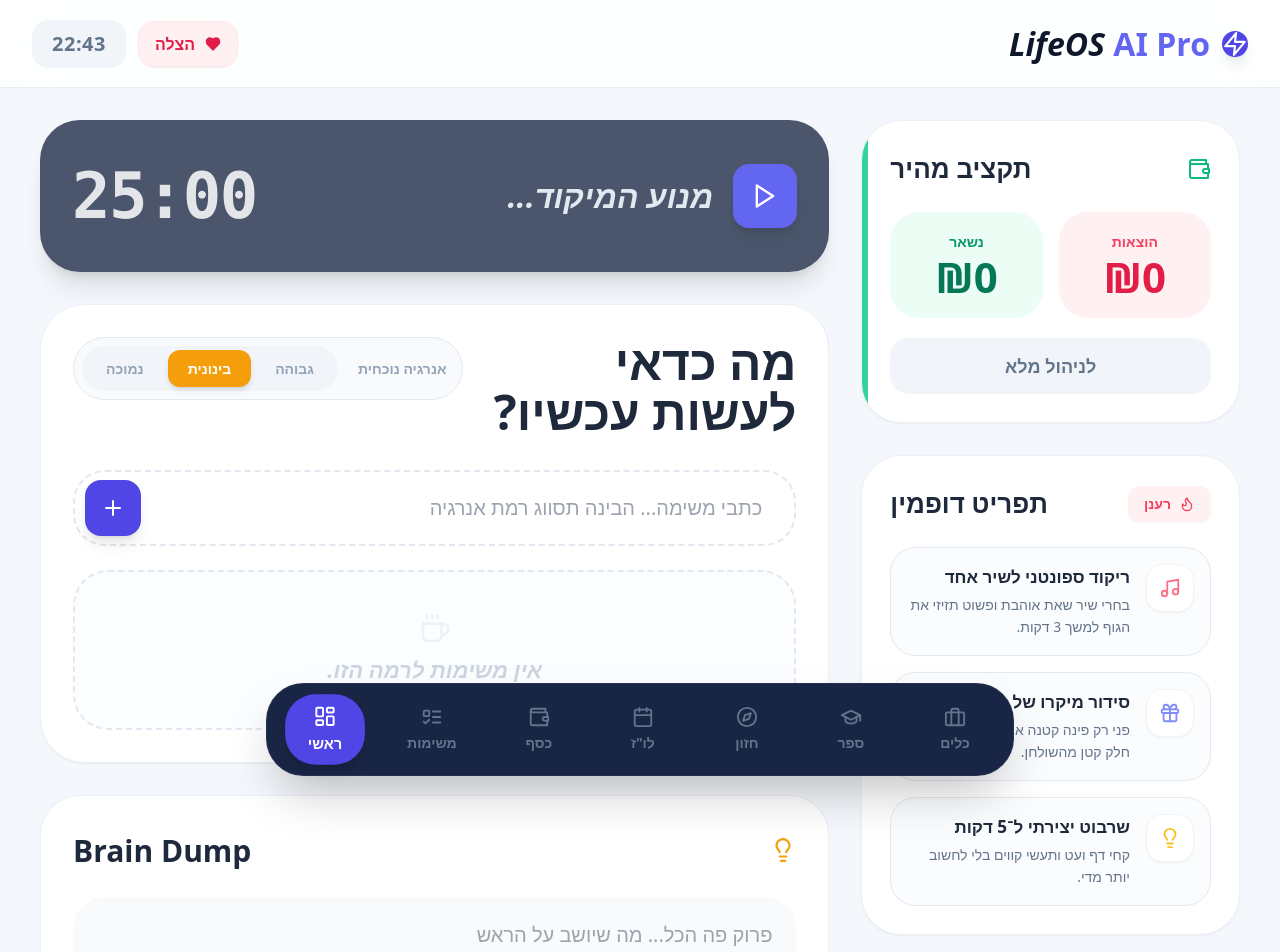
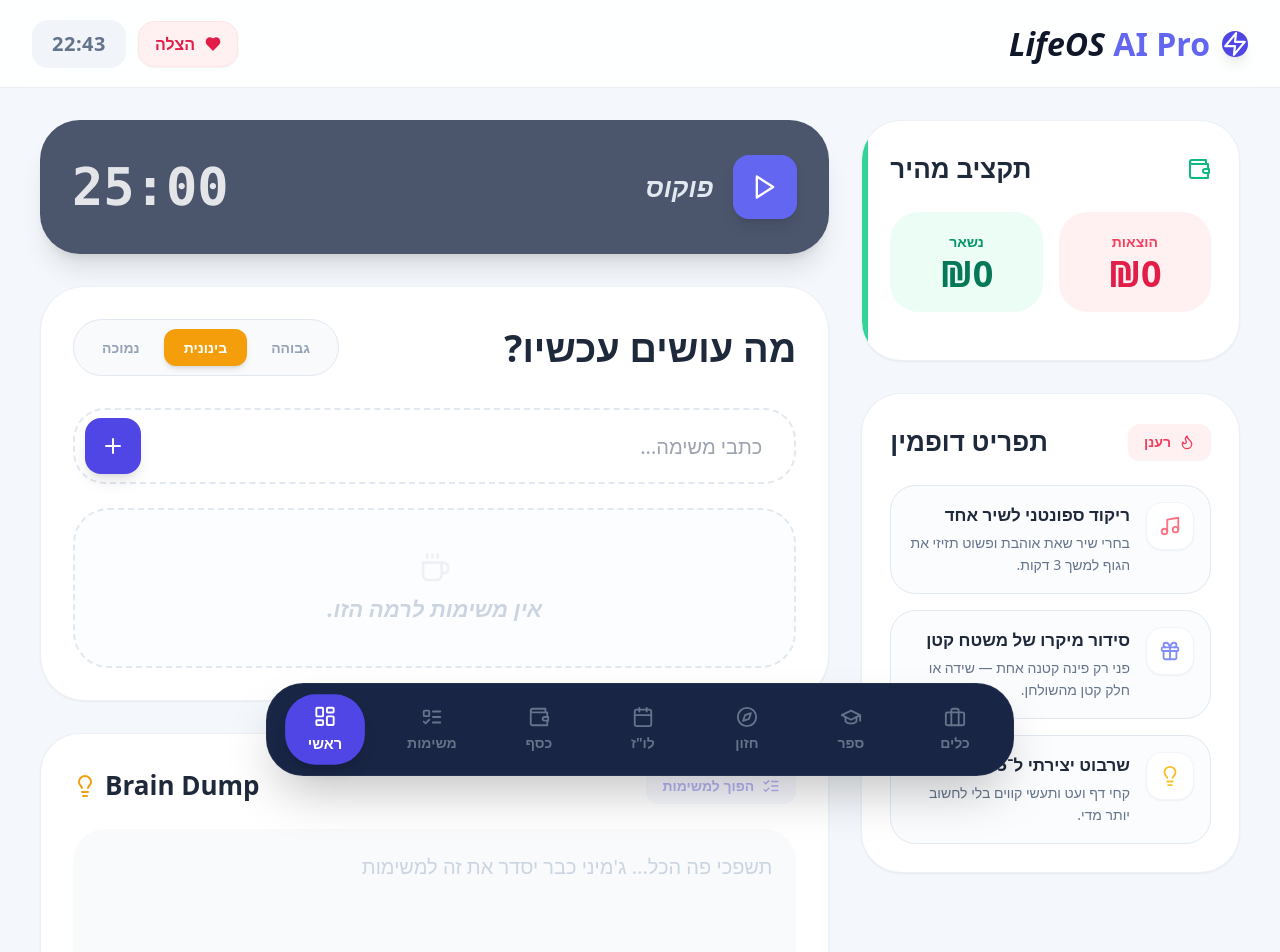
Before and after one commit to betzalel123/my-life-os, a React (Vite) app: page / in a window 1280 px wide. Shown: the top 952 px of the page. Built offline with nearby package versions, Linux system fonts and the light colour scheme.

Commit message:
Update DashboardSection.jsx

```diff
--- a/src/sections/DashboardSection.jsx
+++ b/src/sections/DashboardSection.jsx
@@ -2,7 +2,7 @@ import React, { useState } from 'react';
 import {
   Wallet, Calendar, Target, Sparkles, Gift, Lightbulb,
   Flame, Coffee, Plus, Circle, CheckCircle2, Trash2,
-  Play, Pause, Dices, RefreshCw, Smile, Music, Zap, AlertTriangle, Loader2
+  Play, Pause, Dices, RefreshCw, Smile, Music, Zap, AlertTriangle, Loader2, ListChecks
 } from 'lucide-react';
 
 const IconMap = { Sparkles, Gift, Lightbulb, Coffee, Flame, Smile, Music, Zap };
@@ -19,30 +19,66 @@ export default function DashboardSection({
   ]);
   const [isLoadingGemini, setIsLoadingGemini] = useState(false);
   const [isAddingTask, setIsAddingTask] = useState(false);
+  const [isProcessingDump, setIsProcessingDump] = useState(false);
 
+  // פונקציית הפיכת Brain Dump למשימות
+  const processBrainDump = async () => {
+    if (!brainDump.trim()) return;
+    setIsProcessingDump(true);
+
+    const dumpPrompt = `
+      קח את טקסט ה-"Brain Dump" הבא: "${brainDump}"
+      1. נתח אותו וחלץ ממנו משימות קונקרטיות לביצוע.
+      2. לכל משימה, קבע רמת אנרגיה (high, medium, low) לפי הקושי.
+      3. תחזיר אך ורק אובייקט JSON במבנה הזה:
+      {
+        "newTasks": [
+          { "text": "שם המשימה בעברית", "energy": "high/medium/low" }
+        ]
+      }
+    `;
+
+    try {
+      const response = await fetch('/api/gemini', {
+        method: 'POST',
+        headers: { 'Content-Type': 'application/json' },
+        body: JSON.stringify({ prompt: dumpPrompt })
+      });
+
+      const data = await response.json();
+
+      if (data.newTasks && data.newTasks.length > 0) {
+        const processedTasks = data.newTasks.map(t => ({
+          id: Date.now() + Math.random(),
+          text: t.text,
+          completed: false,
+          energyRequired: t.energy
+        }));
+
+        setTasks([...tasks, ...processedTasks]);
+        setBrainDump('');
+        alert(`הצלחתי לחלץ ${processedTasks.length} משימות!`);
+      }
+    } catch (error) {
+      console.error("Failed to process dump:", error);
+    } finally {
+      setIsProcessingDump(false);
+    }
+  };
+
+  // הוספת משימה חכמה עם סיווג אנרגיה
   const handleSmartAddTask = async (e) => {
     e.preventDefault();
     if (!newTask.trim()) return;
-
     setIsAddingTask(true);
 
-    // פרומפט משופר ומדויק יותר למניעת Bias של "הכל אנרגיה נמוכה"
     const energyPrompt = `
-      אתה מומחה לניהול זמן ואנרגיה. תפקידך לנתח את המשימה הבאה: "${newTask}"
-      ולקבוע את רמת האנרגיה המדויקת שהיא דורשת.
-
-      קריטריונים לסיווג:
-      - "high": משימות שדורשות ריכוז שיא, מאמץ מוחי כבד, פתרון בעיות מורכבות, למידה של חומר חדש, או מאמץ פיזי מתיש.
-        (למשל: כתיבת קוד, למידה למבחן, תכנון פרויקט, אימון כושר, שיחה רגשית מורכבת).
-      - "medium": משימות שדורשות תשומת לב אבל הן שגרתיות או מוכרות.
-        (למשל: מענה למיילים, קניות בסופר, סידור הבית, בישול ארוחה, פגישת עדכון).
-      - "low": משימות טכניות, חזרתיות, שאפשר לעשות גם כשעייפים מאוד או בלי לחשוב.
-        (למשל: שטיפת כוס, הוצאת זבל, גלילה בפיד, השקיית עציץ, תיוק דפים).
-
-      חשוב מאוד: אל תהיה עצלן בסיווג. אם המשימה דורשת יותר מ-5 דקות של מחשבה או מאמץ, היא כנראה medium או high.
-
-      תחזיר אך ורק אובייקט JSON תקין במבנה הבא:
-      { "energy": "high" } או { "energy": "medium" } או { "energy": "low" }
+      נתח את המשימה: "${newTask}".
+      קבע רמת אנרגיה:
+      - high: ריכוז עמוק/מאמץ כבד.
+      - medium: עבודה רגילה/סידורים.
+      - low: משהו קליל/אוטומטי.
+      תחזיר JSON בלבד: { "energy": "level" }
     `;
 
     try {
@@ -51,36 +87,30 @@ export default function DashboardSection({
         headers: { 'Content-Type': 'application/json' },
         body: JSON.stringify({ prompt: energyPrompt })
       });
-
       const data = await response.json();
-      // מוודאים שהערך שחזר הוא אחד משלושת האפשרויות
       const detectedEnergy = (['high', 'medium', 'low'].includes(data.energy)) ? data.energy : 'medium';
 
-      const taskObj = {
-        id: Date.now(),
-        text: newTask,
-        completed: false,
-        energyRequired: detectedEnergy
-      };
-
-      setTasks([...tasks, taskObj]);
+      setTasks([...tasks, { id: Date.now(), text: newTask, completed: false, energyRequired: detectedEnergy }]);
       setNewTask('');
       setEnergyLevel(detectedEnergy);
     } catch (error) {
-      console.error("Failed to analyze task energy:", error);
-      addTask(e);
+      console.error(error);
     } finally {
       setIsAddingTask(false);
     }
   };
 
+  // רענון תפריט דופמין עם אייקונים וצבעים מותאמים
   const refreshDopamineMenu = async () => {
     setIsLoadingGemini(true);
     try {
       const dopaminePrompt = `
         תייצר 3 רעיונות קצרים ופשוטים להפסקות דופמין בעברית.
-        פורמט JSON בלבד:
-        { "options": [{ "title": "...", "desc": "...", "iconName": "Sparkles", "accent": "text-rose-400" }] }
+        עבור כל רעיון, בחר אייקון מתאים מהרשימה: Music, Coffee, Flame, Smile, Zap, Lightbulb, Gift, Sparkles.
+        בחר צבע אקסנט מתאים: text-rose-400, text-indigo-400, text-amber-400, text-emerald-400.
+
+        חובה להחזיר JSON בלבד במבנה:
+        { "options": [{ "title": "כותרת", "desc": "תיאור", "iconName": "שם האייקון", "accent": "הצבע" }] }
       `;
       const response = await fetch('/api/gemini', {
         method: 'POST',
@@ -88,9 +118,11 @@ export default function DashboardSection({
         body: JSON.stringify({ prompt: dopaminePrompt })
       });
       const data = await response.json();
-      if (data && data.options) setDopamineOptions(data.options);
+      if (data && data.options) {
+        setDopamineOptions(data.options);
+      }
     } catch (error) {
-      console.error(error);
+      console.error("Dopamine refresh failed:", error);
     } finally {
       setIsLoadingGemini(false);
     }
@@ -107,27 +139,24 @@ export default function DashboardSection({
   return (
     <div className="grid grid-cols-1 lg:grid-cols-12 gap-8 items-start">
 
+      {/* עמודה שמאלית - תקציב ודופמין */}
       <div className="lg:col-span-4 space-y-8">
-
         <section className="bg-white rounded-[2.5rem] p-7 shadow-sm border border-slate-200/60 relative overflow-hidden">
           <div className="absolute top-0 left-0 h-full w-1.5 bg-emerald-400" />
           <div className="flex items-center justify-between mb-6">
             <Wallet className="text-emerald-500" size={24} />
             <h2 className="text-[26px] font-black text-slate-800">תקציב מהיר</h2>
           </div>
-          <div className="grid grid-cols-2 gap-4 mb-5">
-            <div className="bg-rose-50 rounded-[1.8rem] p-5 text-center">
+          <div className="grid grid-cols-2 gap-4 mb-5 text-center">
+            <div className="bg-rose-50 rounded-[1.8rem] p-5">
               <div className="text-rose-500 text-sm font-black mb-1">הוצאות</div>
-              <div className="text-[36px] xl:text-[42px] font-black text-rose-600 leading-none">₪0</div>
+              <div className="text-[36px] font-black text-rose-600 leading-none">₪0</div>
             </div>
-            <div className="bg-emerald-50 rounded-[1.8rem] p-5 text-center">
+            <div className="bg-emerald-50 rounded-[1.8rem] p-5">
               <div className="text-emerald-600 text-sm font-black mb-1">נשאר</div>
-              <div className="text-[36px] xl:text-[42px] font-black text-emerald-700 leading-none">₪0</div>
+              <div className="text-[36px] font-black text-emerald-700 leading-none">₪0</div>
             </div>
           </div>
-          <button className="w-full h-[56px] rounded-[1.2rem] bg-slate-100 hover:bg-slate-200 transition-colors text-slate-500 font-black text-lg">
-            לניהול מלא
-          </button>
         </section>
 
         <section className="bg-white rounded-[2.5rem] p-7 shadow-sm border border-slate-200/60 min-h-[400px]">
@@ -135,21 +164,20 @@ export default function DashboardSection({
             <button
               onClick={refreshDopamineMenu}
               disabled={isLoadingGemini}
-              className={`px-4 py-2 rounded-xl bg-rose-50 text-rose-500 font-black text-sm flex items-center gap-2 transition-all ${isLoadingGemini ? 'opacity-50 cursor-not-allowed' : 'hover:bg-rose-100 shadow-sm'}`}
+              className={`px-4 py-2 rounded-xl bg-rose-50 text-rose-500 font-black text-sm flex items-center gap-2 transition-all ${isLoadingGemini ? 'opacity-50' : 'hover:bg-rose-100 shadow-sm'}`}
             >
               {isLoadingGemini ? <RefreshCw size={16} className="animate-spin" /> : <Flame size={16} />}
               {isLoadingGemini ? 'מייצר...' : 'רענן'}
             </button>
             <h2 className="text-[26px] font-black text-slate-800">תפריט דופמין</h2>
           </div>
-
           <div className="space-y-4">
-            {dopamineOptions.map((card, index) => {
+            {dopamineOptions.map((card, i) => {
               const IconComponent = IconMap[card.iconName] || Sparkles;
               return (
-                <div key={index} className="rounded-[1.6rem] border border-slate-200 bg-slate-50/60 p-4 flex items-start gap-4 hover:bg-white transition-all cursor-pointer">
+                <div key={i} className="rounded-[1.6rem] border border-slate-200 bg-slate-50/60 p-4 flex items-start gap-4 hover:bg-white hover:shadow-sm transition-all cursor-pointer">
                   <div className="w-12 h-12 rounded-2xl bg-white flex items-center justify-center shrink-0 shadow-sm border border-slate-100">
-                    <IconComponent size={22} className={card.accent || 'text-indigo-400'} />
+                    <IconComponent size={22} className={card.accent || 'text-rose-400'} />
                   </div>
                   <div className="text-right">
                     <div className="font-black text-[17px] text-slate-800">{card.title}</div>
@@ -160,49 +188,33 @@ export default function DashboardSection({
             })}
           </div>
         </section>
-
       </div>
 
+      {/* עמודה ימנית - טיימר ומשימות */}
       <div className="lg:col-span-8 space-y-8">
-
         <section className="bg-[#4b566d] text-white rounded-[2.5rem] px-8 py-7 shadow-xl flex items-center justify-between">
           <div className="flex items-center gap-5">
-            <button
-              onClick={() => setIsTimerRunning(!isTimerRunning)}
-              className="w-16 h-16 bg-indigo-500 hover:bg-indigo-400 rounded-2xl flex items-center justify-center transition-all shadow-lg active:scale-95 shrink-0"
-            >
+            <button onClick={() => setIsTimerRunning(!isTimerRunning)} className="w-16 h-16 bg-indigo-500 hover:bg-indigo-400 rounded-2xl flex items-center justify-center transition-all shadow-lg active:scale-95">
               {isTimerRunning ? <Pause size={28} /> : <Play size={28} />}
             </button>
-            <h2 className="text-[26px] xl:text-[32px] font-black italic text-slate-200 leading-none">
-              מנוע המיקוד...
-            </h2>
+            <h2 className="text-[26px] font-black italic text-slate-200 leading-none">פוקוס</h2>
           </div>
-          <div className="text-[52px] xl:text-[64px] font-mono font-black tracking-tight opacity-85">
-            {formatTime(timeLeft)}
-          </div>
+          <div className="text-[52px] font-mono font-black opacity-85">{formatTime(timeLeft)}</div>
         </section>
 
         <section className="bg-white rounded-[2.8rem] p-8 shadow-sm border border-slate-200/60 min-h-[400px]">
-          <div className="flex flex-col xl:flex-row xl:items-start justify-between gap-5 mb-8">
-            <h2 className="text-[38px] xl:text-[48px] leading-[1.05] font-black text-slate-800 text-right">
-              מה כדאי לעשות עכשיו?
-            </h2>
-
-            <div className="flex items-center bg-slate-50 rounded-[2rem] border border-slate-200 p-2 gap-3 mt-2 xl:mt-0">
-              <span className="text-slate-400 font-bold text-sm px-2 whitespace-nowrap">אנרגיה נוכחית</span>
-              <div className="flex items-center bg-slate-100 rounded-[1.5rem] p-1 gap-1">
+          <div className="flex flex-col xl:flex-row justify-between gap-5 mb-8">
+            <h2 className="text-[38px] font-black text-slate-800 text-right">מה עושים עכשיו?</h2>
+            <div className="flex items-center bg-slate-50 rounded-[2rem] border border-slate-200 p-2 gap-1">
               {['high', 'medium', 'low'].map((lvl) => (
                 <button
                   key={lvl}
                   onClick={() => setEnergyLevel(lvl)}
-                    className={`px-5 py-2 rounded-xl text-[14px] font-black transition-all ${
-                      energyLevel === lvl ? 'bg-amber-500 text-white shadow-md' : 'text-slate-400 hover:bg-slate-200/60'
-                    }`}
+                  className={`px-5 py-2 rounded-xl text-[14px] font-black transition-all ${energyLevel === lvl ? 'bg-amber-500 text-white shadow-md' : 'text-slate-400 hover:bg-slate-200/60'}`}
                 >
                   {lvl === 'high' ? 'גבוהה' : lvl === 'medium' ? 'בינונית' : 'נמוכה'}
                 </button>
               ))}
-              </div>
             </div>
           </div>
 
@@ -211,56 +223,64 @@ export default function DashboardSection({
               type="text"
               value={newTask}
               onChange={(e) => setNewTask(e.target.value)}
-              placeholder="כתבי משימה... הבינה תסווג רמת אנרגיה"
+              placeholder="כתבי משימה..."
               className="w-full h-[76px] bg-white border-2 border-dashed border-slate-200 rounded-[2rem] py-4 pr-8 pl-24 text-xl outline-none focus:border-indigo-300 transition-all text-slate-700"
               disabled={isAddingTask}
             />
             <button
               type="submit"
               disabled={isAddingTask}
-              className="absolute left-3 top-1/2 -translate-y-1/2 w-14 h-14 bg-indigo-600 hover:bg-indigo-500 transition-colors text-white rounded-2xl flex items-center justify-center shadow-lg disabled:opacity-50"
+              className="absolute left-3 top-1/2 -translate-y-1/2 w-14 h-14 bg-indigo-600 text-white rounded-2xl flex items-center justify-center shadow-lg"
             >
               {isAddingTask ? <Loader2 size={24} className="animate-spin" /> : <Plus size={24} />}
             </button>
           </form>
 
+          <div className="space-y-3">
             {filteredTasks.length === 0 ? (
               <div className="h-[160px] rounded-[2.2rem] border-2 border-dashed border-slate-200 bg-slate-50/40 flex flex-col items-center justify-center text-slate-300 italic text-[22px] font-black gap-2">
                 <Coffee size={32} className="opacity-30" />
                 אין משימות לרמה הזו.
               </div>
             ) : (
-            <div className="space-y-3">
-              {filteredTasks.map((task) => (
-                <div key={task.id} className="rounded-[1.7rem] border border-slate-200 bg-slate-50 px-6 py-5 flex items-center gap-4 hover:shadow-sm transition-all cursor-pointer">
+              filteredTasks.map((task) => (
+                <div key={task.id} className="rounded-[1.7rem] border border-slate-200 bg-slate-50 px-6 py-5 flex items-center gap-4 hover:shadow-sm transition-all">
                   <button type="button" onClick={() => toggleTask(task.id)}>
-                    {task.completed ? <CheckCircle2 className="text-emerald-500" size={26} /> : <Circle className="text-slate-300 hover:text-indigo-300" size={26} />}
+                    {task.completed ? <CheckCircle2 className="text-emerald-500" size={26} /> : <Circle className="text-slate-300" size={26} />}
                   </button>
-                  <div className="flex-1 text-right">
-                    <div className={`text-xl font-black ${task.completed ? 'text-slate-400 line-through' : 'text-slate-800'}`}>{task.text}</div>
-                  </div>
-                  <button type="button" onClick={() => deleteTask(task.id)} className="text-slate-300 hover:text-rose-500 transition-colors">
+                  <div className={`flex-1 text-right font-black text-xl ${task.completed ? 'text-slate-400 line-through' : 'text-slate-800'}`}>{task.text}</div>
+                  <button type="button" onClick={() => deleteTask(task.id)} className="text-slate-300 hover:text-rose-500">
                     <Trash2 size={20} />
                   </button>
                 </div>
-              ))}
+              ))
+            )}
           </div>
-          )}
         </section>
 
-        <section className="bg-white rounded-[2.5rem] p-8 shadow-sm border border-slate-200/60 min-h-[330px]">
+        {/* Brain Dump עם כפתור המרה חכם */}
+        <section className="bg-white rounded-[2.5rem] p-8 shadow-sm border border-slate-200/60">
           <div className="flex items-center justify-between mb-6">
-            <Lightbulb className="text-amber-500" size={26} />
-            <h2 className="text-[26px] xl:text-[30px] font-black text-slate-800">Brain Dump</h2>
+            <button
+              onClick={processBrainDump}
+              disabled={isProcessingDump || !brainDump.trim()}
+              className={`px-4 py-2 rounded-xl bg-indigo-50 text-indigo-600 font-black text-sm flex items-center gap-2 transition-all ${isProcessingDump || !brainDump.trim() ? 'opacity-40 cursor-not-allowed' : 'hover:bg-indigo-100 shadow-sm'}`}
+            >
+              {isProcessingDump ? <Loader2 size={16} className="animate-spin" /> : <ListChecks size={18} />}
+              {isProcessingDump ? 'מנתח...' : 'הפוך למשימות'}
+            </button>
+            <h2 className="text-[26px] font-black text-slate-800 flex items-center gap-2">
+              Brain Dump
+              <Lightbulb className="text-amber-500" size={24} />
+            </h2>
           </div>
           <textarea
             value={brainDump}
             onChange={(e) => setBrainDump(e.target.value)}
-            placeholder="פרוק פה הכל... מה שיושב על הראש"
-            className="w-full h-[220px] rounded-[2rem] bg-slate-50 border-none outline-none resize-none p-6 text-xl text-slate-700"
+            placeholder="תשפכי פה הכל... ג'מיני כבר יסדר את זה למשימות"
+            className="w-full h-[180px] rounded-[2rem] bg-slate-50 border-none outline-none resize-none p-6 text-xl text-slate-700 placeholder:text-slate-300 focus:ring-2 focus:ring-indigo-100 transition-all"
           />
         </section>
-
       </div>
     </div>
   );
```
Lines whose indentation alone changed are shown as unchanged.
